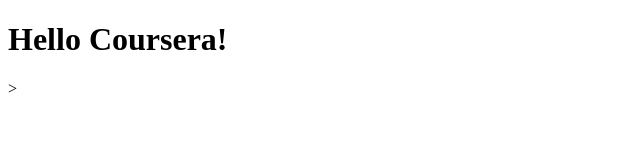
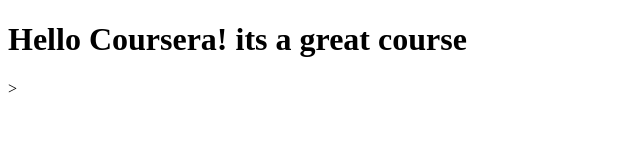
Before and after one commit to pranitamaldikar/Course-Java-script-test, a plain HTML site: page site/index.html in a window 1280 px wide. Shown: the whole page, without its empty margins (0-640 px from the left). Drawn offline with Linux system fonts and the light colour scheme.

Commit message:
Small addition to our page content

```diff
--- a/site/index.html
+++ b/site/index.html
@@ -4,6 +4,6 @@
 	<title>Hello Coursera</title>
 </head>
 <body>
-<h1> Hello Coursera! </h1>>
+<h1> Hello Coursera! its a great course</h1>>
 </body>
 </html>
```
